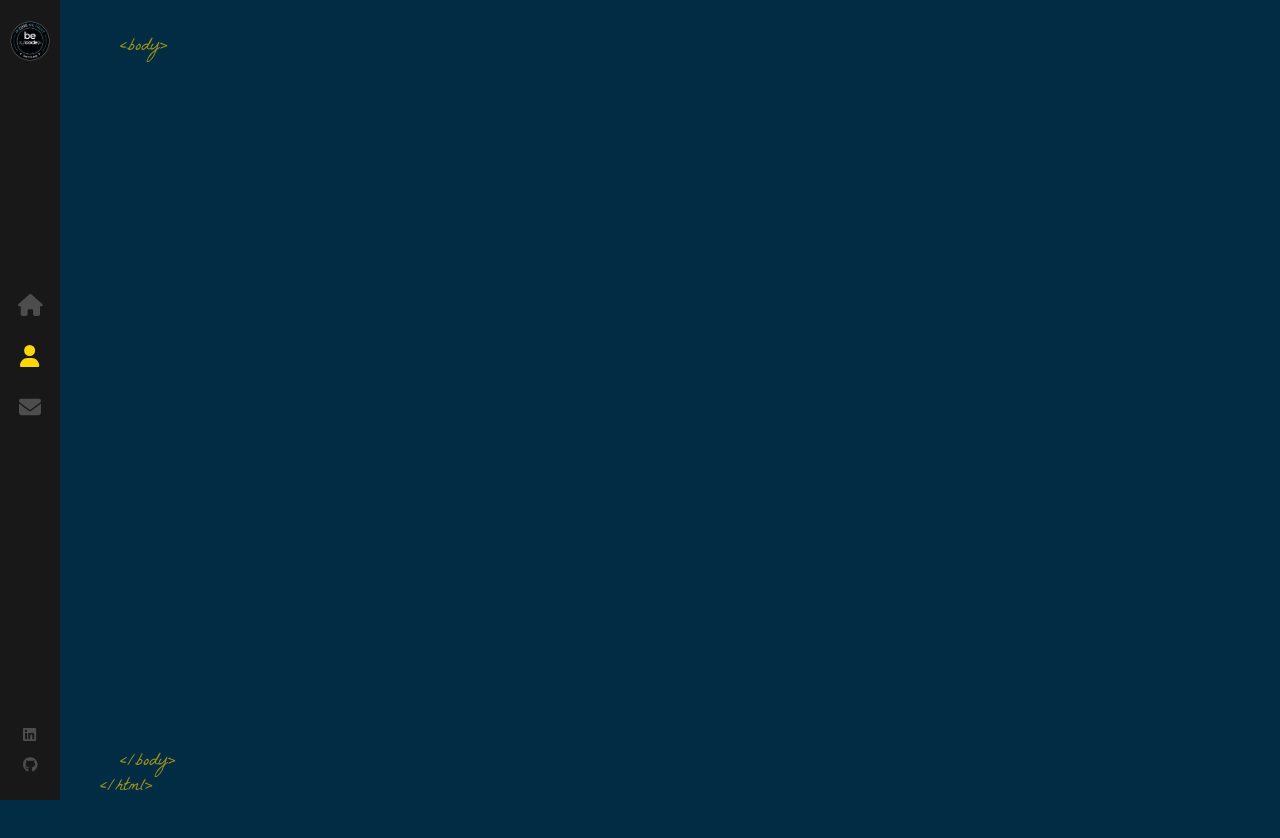
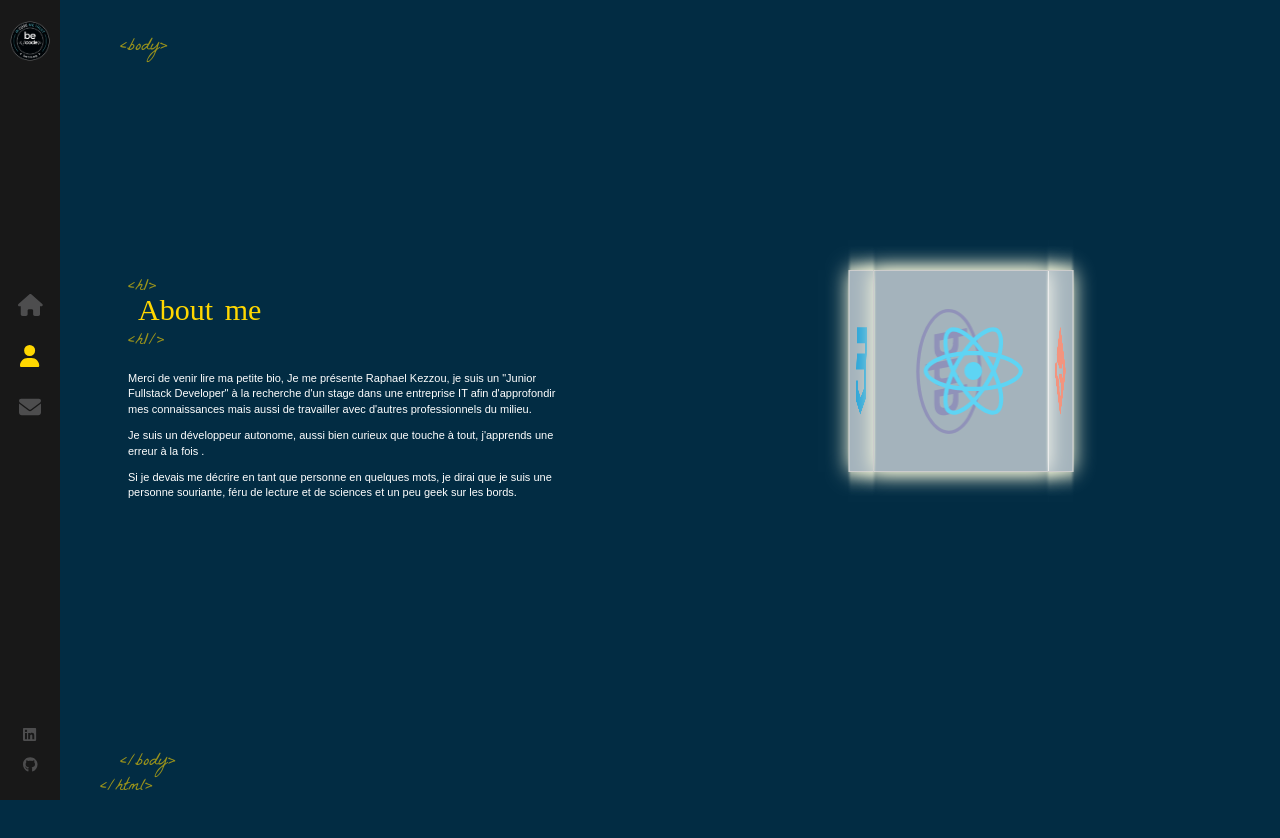
Before and after one commit to KezzouRaphael/PortFolio, a React (Create React App) app: page /about in a window 1280 px wide. Shown: the top 838 px of the page. Before the commit the page ends 804 px from the top, so only its background shows below. Built offline with nearby package versions, Linux system fonts and the light colour scheme.

Commit message:
Added about page + styled it animation spincube done too

```diff
--- a/src/components/About/index.js
+++ b/src/components/About/index.js
@@ -1,10 +1,63 @@
-import React from 'react';
+import './index.scss';
+import React, { useEffect, useState } from 'react';
+import AnimatedLetters from '../AnimatedLetters/index';
+import { faCss3, faGitAlt, faHtml5, faJsSquare, faPhp, faReact } from '@fortawesome/free-brands-svg-icons';
+import { FontAwesomeIcon } from '@fortawesome/react-fontawesome';
 
 const About = () => {
+  const[letterClass,setLetterClass] = useState('text-animate');
+  useEffect(() => {
+    let timeoutId = setTimeout(() => {
+      setLetterClass('text-animate-hover')
+    }, 3000)
+
+    return () => {
+                clearTimeout(timeoutId)
+            }
+}, [])
   return (
-    <div>
+    <div className='container about-page'>
+      <div className='text-zone'>
+        <h1>
+          <AnimatedLetters letterClass={letterClass} strArray={['A','b','o','u','t',' ','m','e']} idx={15} />
+        </h1>
 
+      <p>
+        Merci de venir lire ma petite bio,
+
+        Je me présente Raphael Kezzou, je suis un "Junior Fullstack Developer" à la recherche d'un stage dans une entreprise IT afin d'approfondir mes connaissances mais aussi de travailler avec d'autres professionnels du milieu.
+      </p>
+      <p>
+        Je suis un développeur autonome, aussi bien curieux que touche à tout, j'apprends une erreur à la fois .
+      </p>
+      <p>
+        Si je devais me décrire en tant que personne en quelques mots, je dirai que je suis une personne souriante, féru de lecture et de sciences et un peu geek sur les bords.
+      </p>
     </div>
+    <div className="stage-cube-cont">
+      <div className="cubespinner">
+        <div className="face1">
+          <FontAwesomeIcon icon={faPhp} color="#474A8A" />
+        </div>
+        <div className="face2">
+          <FontAwesomeIcon icon={faHtml5} color="#F06529" />
+        </div>
+        <div className="face3">
+          <FontAwesomeIcon icon={faCss3} color="#28A4D9" />
+        </div>
+        <div className="face4">
+          <FontAwesomeIcon icon={faReact} color="#5ED4F4" />
+        </div>
+        <div className="face5">
+          <FontAwesomeIcon icon={faJsSquare} color="#EFD81D" />
+        </div>
+        <div className="face6">
+          <FontAwesomeIcon icon={faGitAlt} color="#EC4D28" />
+        </div>
+      </div>
+    </div>
+  </div>
+
   );
 };
 
--- a/src/components/About/index.scss
+++ b/src/components/About/index.scss
@@ -0,0 +1,72 @@
+.stage-cube-cont{
+  width: 50%;
+  height: 100%;
+  top: 0;
+  padding-top: 18%;
+  margin-left: 0;
+  position: absolute;
+  right: 0;
+  overflow: hidden;
+}
+.cubespinner{
+  animation-name:spincube;
+  animation-timing-function: ease-in-out;
+  animation-iteration-count: infinite;
+  animation-duration:12s;
+  transform-style: preserve-3d;
+  transform-origin: 100px 100px 0;
+  margin-left:calc(50% - 100px);
+  div{
+    position:absolute;
+    width: 200px;
+    height: 200px;
+    border: 1px solid #ccc;
+    background: rgba(255,255,255,0.4);
+    font-size: 100px;
+    display: flex;
+    justify-content:center;
+    align-items:center;
+    box-shadow:  0 0 20px 0px lightyellow;
+  }
+  .face1{
+    transform: translateZ(100px);
+  }
+  .face2{
+    transform: rotateY(90deg) translateZ(100px);
+  }
+  .face3{
+    transform: rotateY(90deg) rotateX(90deg) translateZ(100px);
+  }
+  .face4{
+    transform: rotateY(180deg) rotateZ(90deg) translateZ(100px);
+  }
+  .face5{
+    transform: rotateY(-90deg) rotateZ(90deg) translateZ(100px);
+  }
+  .face6{
+    transform: rotateX(-90deg) translateZ(100px);
+  }
+}
+
+@keyframes spincube {
+  from,
+  to{
+    transform: rotateX(0deg) rotateY(0deg) rotateZ(0deg);
+
+  }
+  16% {
+    transform: rotateY(-90deg);
+  }
+  33%{
+    transform: rotateY(-90deg) rotateZ(90deg);
+  }
+  50%{
+    transform: rotateY(-180deg) rotateZ(90deg);
+  }
+  66%{
+    transform: rotateY(-270deg) rotateZ(90deg);
+  }
+  83%{
+    transform: rotateX(90deg);
+  }
+}
--- a/src/components/Home/index.scss
+++ b/src/components/Home/index.scss
@@ -9,7 +9,7 @@
   }
   h1{
     color: #fff;
-    font-size:33px;
+    font-size:30px;
     margin: 0;
     font-family: 'Coolvetica';
     font-weight: 400;
--- a/src/components/Layout/index.scss
+++ b/src/components/Layout/index.scss
@@ -34,3 +34,72 @@
   animation: fadeIn 1s forwards;
   animation-delay: 1s;
 }
+
+.about-page{
+  .text-zone{
+    position: absolute;
+    top:50%;
+    left: 10%;
+    transform:translateY(-50%);
+    width: 35%;
+    vertical-align: middle;
+    display: table-cell;
+    max-height: 90%;
+
+    h1{
+      font-size: 30px;
+      font-family: 'Coolvetica';
+      color: #ffd700;
+      font-weight: 400;
+      margin-top:0;
+      position: relative;
+      margin-bottom:40px;
+      left: 10px;
+
+      &::before{
+        content: '<h1>';
+        font-family: 'La Belle Aurore';
+        font-size:18px;
+        position:absolute;
+        margin-top:-10px;
+        left: -10px;
+        opacity: 0.6;
+        line-height: 18px;
+      }
+
+      &::after{
+        content: '<h1/>';
+        font-family: 'La Belle Aurore';
+        font-size: 18px;
+        line-height: 18px;
+        position: absolute;
+        left: -30px;
+        bottom: -20px;
+        margin-left: 20px;
+        opacity: 0.6;
+      }
+    }
+    p{
+      font-style: 13px;
+      color: #fff;
+      font-family: sans-serif;
+      font-weight: 300;
+      min-width: fit-content;
+      animation: pulse 1s;
+      &:nth-of-type(1){
+        animation-delay: 1.1s;
+      }
+      &:nth-of-type(2){
+        animation-delay: 1.2s;
+      }
+      &:nth-of-type(3){
+        animation-delay: 1.3s;
+      }
+    }
+  }
+  .text-animate-hover{
+    &:hover{
+      color: #fff;
+    }
+  }
+}
```
